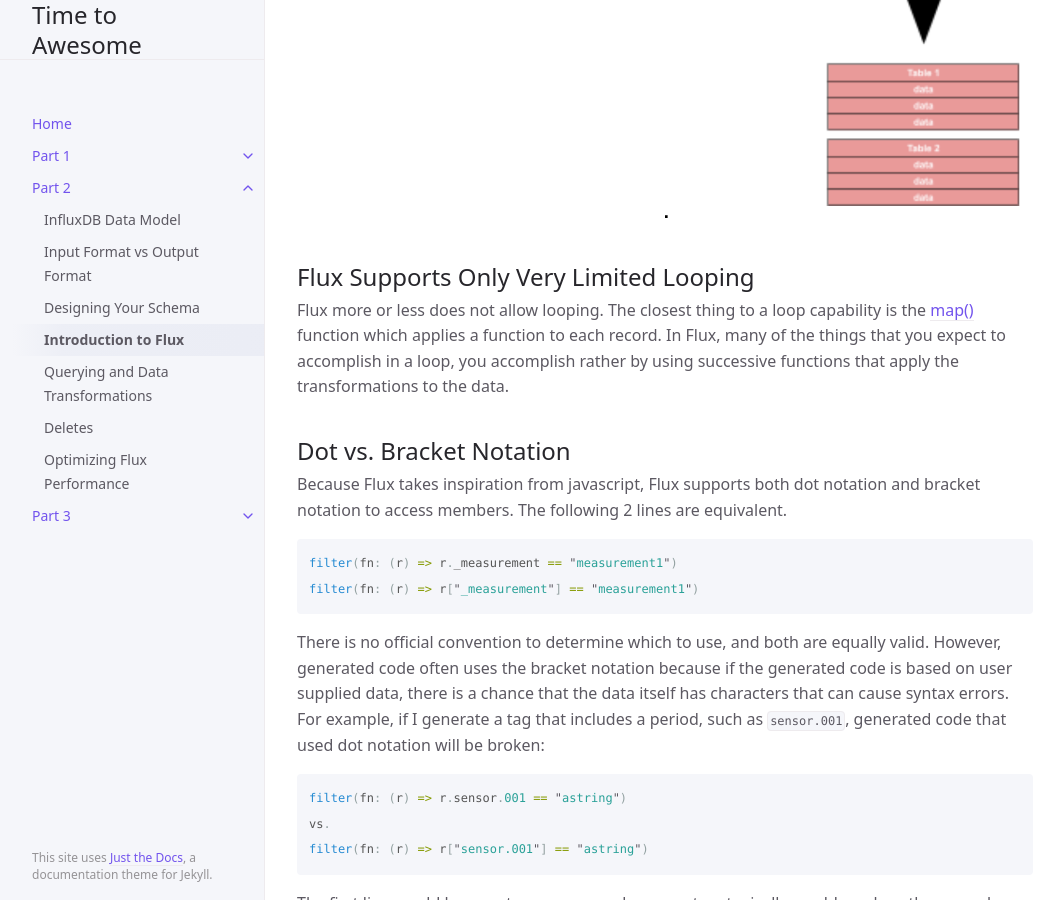
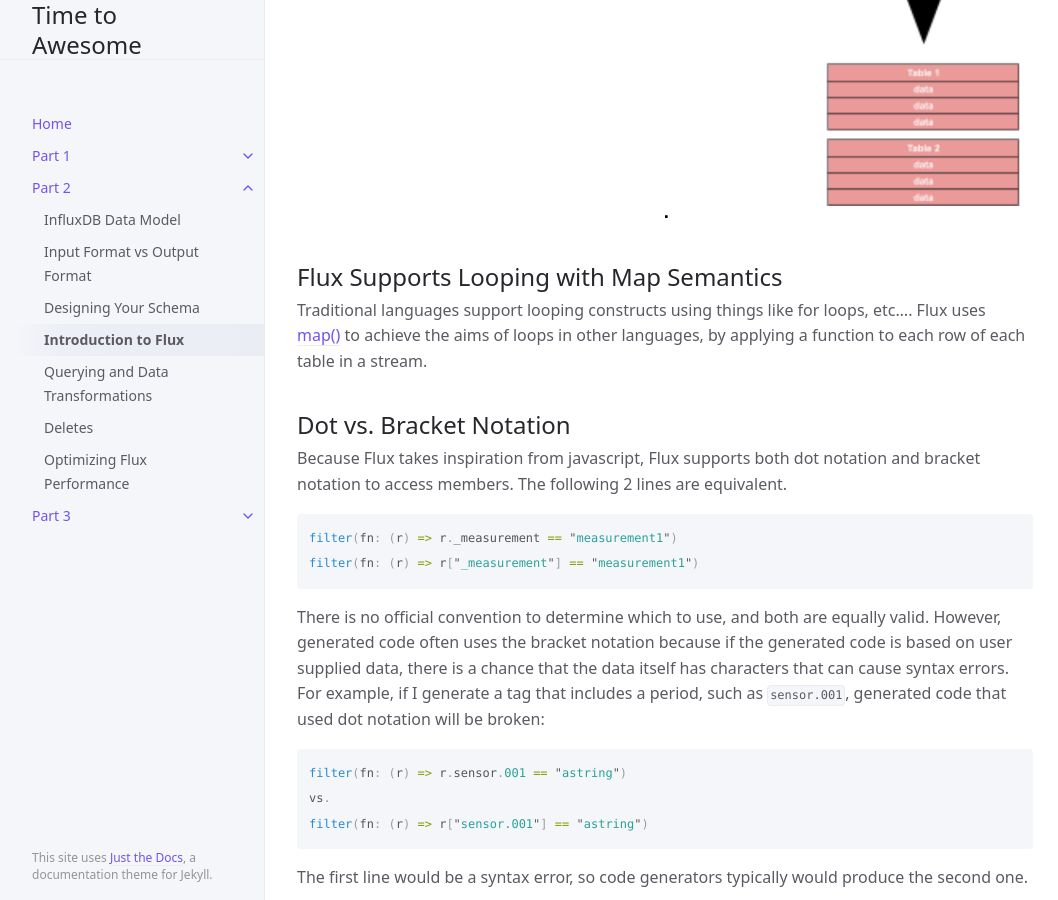
Before and after one commit to influxdata/awesome, a Jekyll site: the page built from docs/part-2/introduction-to-flux.md, in a window 1280 px wide and 900 px high, scrolled down 4858 px. Shown: the whole window, without its empty margins (107-1165 px from the left). Built offline with Jekyll 4.4.1, drawn with Linux system fonts in a browser that asks for light colours; some of the changed text lies outside the part shown.

Commit message:
Update introduction-to-flux.md
Try to explain lack of looping and using mapping a little differently

```diff
--- a/docs/part-2/introduction-to-flux.md
+++ b/docs/part-2/introduction-to-flux.md
@@ -184,9 +184,9 @@ You cannot ask Flux to operate on one table, but not others. Nor can you ask Flu
 ![ui]({{site.url}}/assets/images/part-2/introduction-to-flux/image-26.png)
 
 
-## Flux Supports Only Very Limited Looping
+## Flux Supports Looping with Map Semantics
 
-Flux more or less does not allow looping. The closest thing to a loop capability is the [map()](https://docs.influxdata.com/flux/v0.x/stdlib/universe/map/) function which applies a function to each record. In Flux, many of the things that you expect to accomplish in a loop, you accomplish rather by using successive functions that apply the transformations to the data.
+Traditional languages support looping constructs using things like for loops, etc.... Flux uses [map()](https://docs.influxdata.com/flux/v0.x/stdlib/universe/map/) to achieve the aims of loops in other languages, by applying a function to each row of each table in a stream.
 
 
 ## Dot vs. Bracket Notation
```
